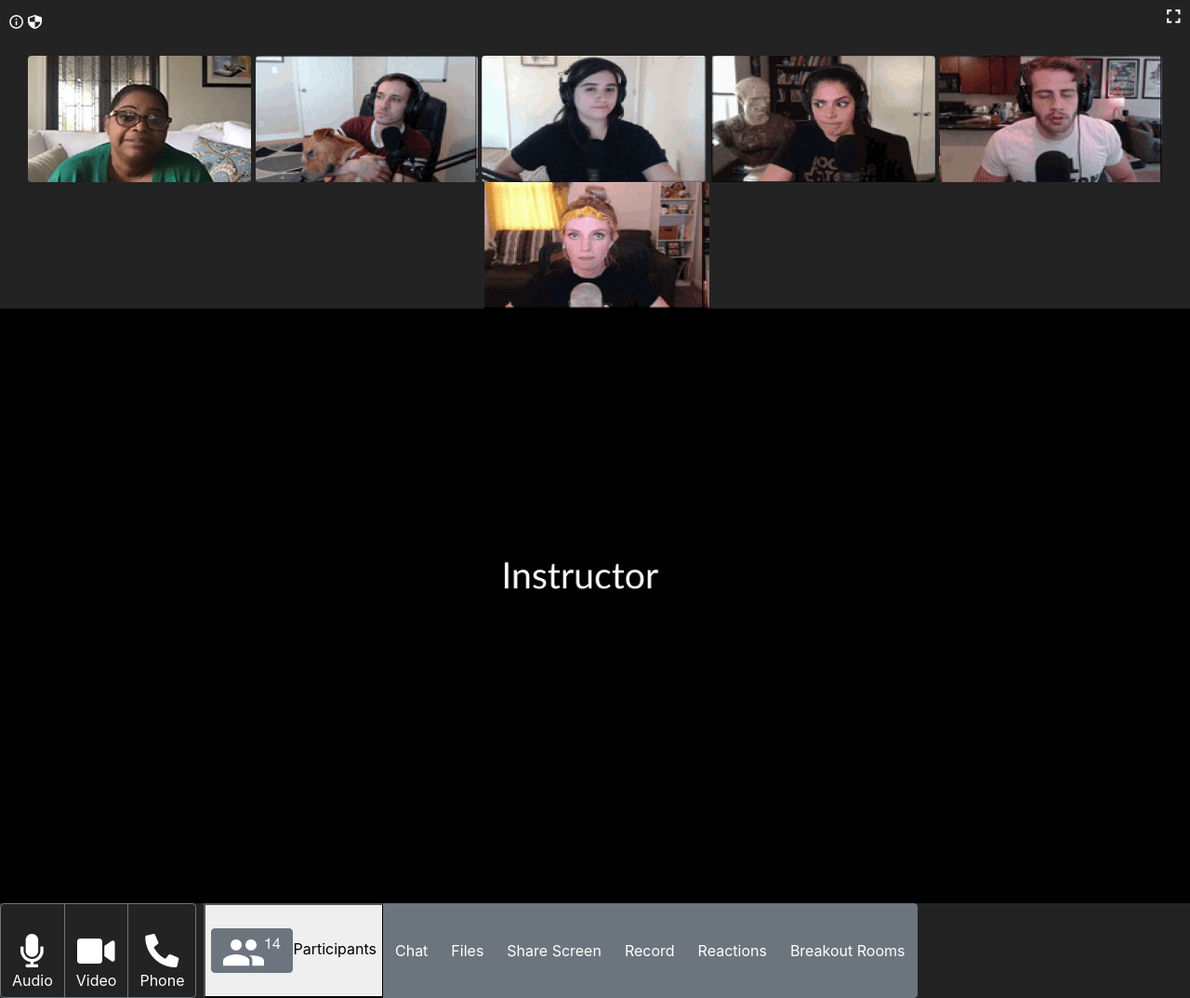
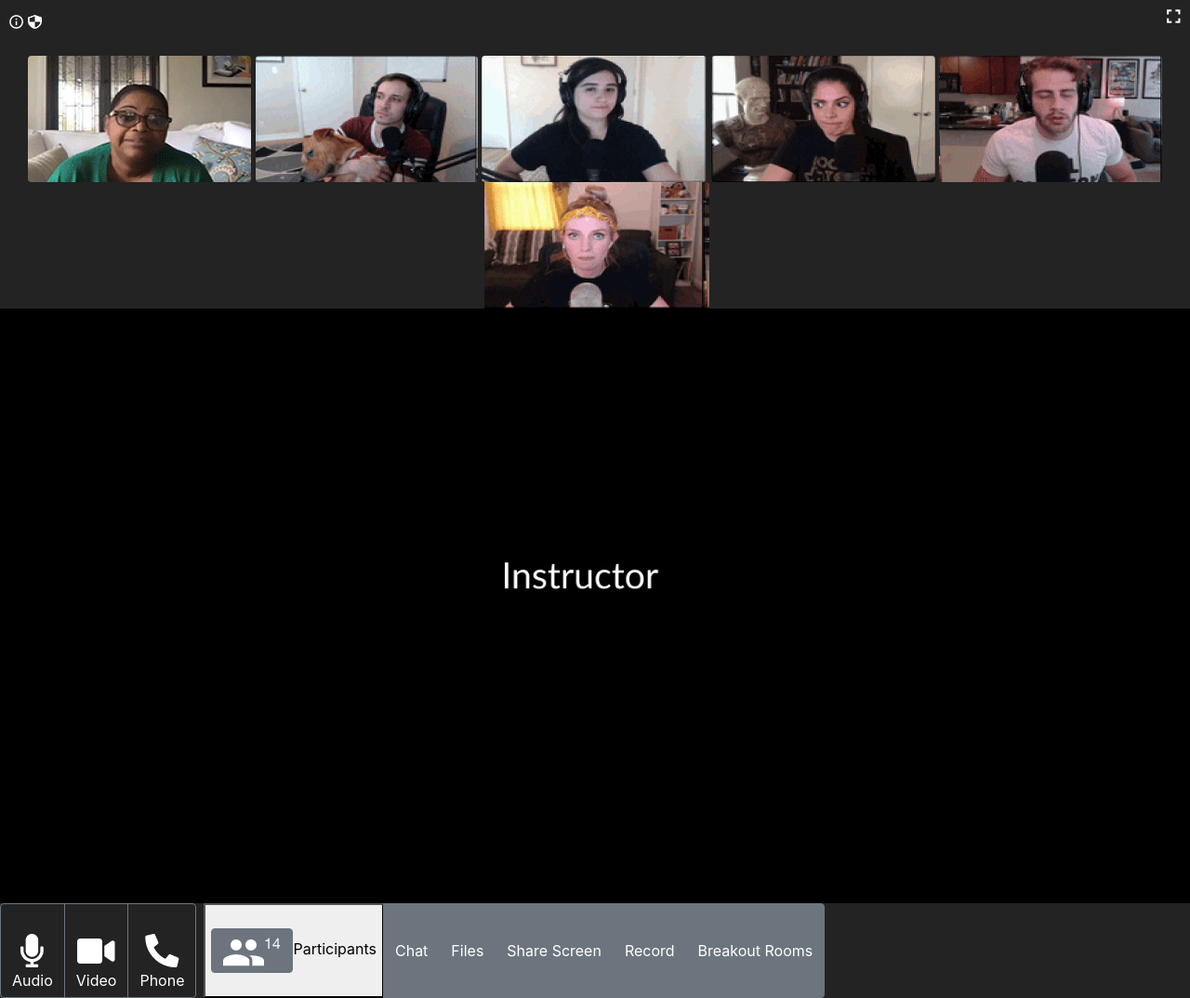
Before and after one commit to DC0273/Final-Project-Zoom-Redesign, a plain HTML site: page index.html in a window 1280 px wide. Shown: the whole page at 93% size. Drawn offline with nearby package versions, Linux system fonts and the light colour scheme.

Commit message:
Update index.html
Test - comment on button with popover

```diff
--- a/index.html
+++ b/index.html
@@ -40,9 +40,9 @@
             <button type="button" class="btn btn-secondary">Files</button>
             <button type="button" class="btn btn-secondary">Share Screen</button>
             <button type="button" class="btn btn-secondary">Record</button>
-            <button type="button" class="btn btn-secondary" data-container="body" data-toggle="popover" data-placement="top" data-content="Vivamus sagittis lacus vel augue laoreet rutrum faucibus.">
+            <!--<button type="button" class="btn btn-secondary" data-container="body" data-toggle="popover" data-placement="top" data-content="Vivamus sagittis lacus vel augue laoreet rutrum faucibus.">
                 Reactions
-              </button>
+              </button>-->
             <button type="button" class="btn btn-secondary">Breakout Rooms</button>
           </div>
 
```
